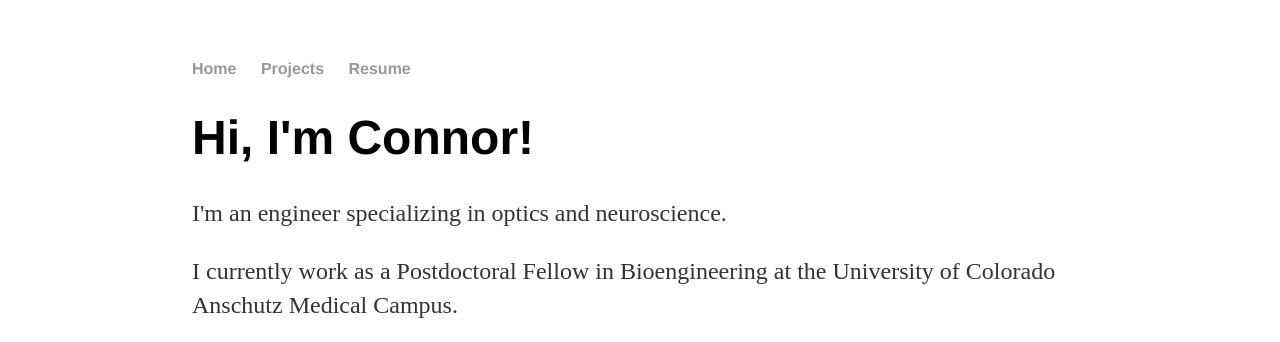
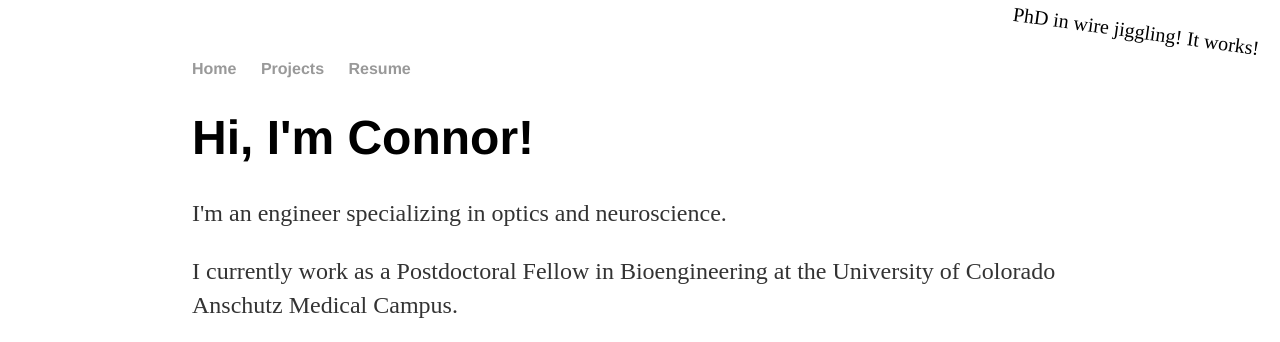
Before and after one commit to ConMark/ConMark.github.io, a Jekyll site: the page built from index.html, in a window 1280 px wide, cut to the strip 0-342 px from the top of the page. Built offline with Jekyll 4.4.1, drawn with Linux system fonts in a browser that asks for light colours; part of the change alters nothing that is shown.

Commit message:
having fun

```diff
--- a/index.html
+++ b/index.html
@@ -21,7 +21,7 @@ title: Connor McCullough, PhD
       right: 20px;
       font-size: 20px;
       transform: rotate(8deg);
-  animation: fade-in-out-scale 1.5s 1.5; /* Reduced animation duration */
+      animation: fade-in-out-scale 1.5s 1.5; /* 5 iterations */
     }
 
     @keyframes fade-in-out-scale {
@@ -49,14 +49,32 @@ title: Connor McCullough, PhD
   </style>
 </head>
 <body>
-  <div class="splash-message">
-    Herobrine is watching...
-  </div>
-</body>
+  <div class="splash-message"></div>
   <script>
     const splashMessage = document.querySelector('.splash-message');
-  splashMessage.addEventListener('animationend', () => {
+    const splashPhrases = [
+      "Now more hireable than ever!!!",
+      "Laser focused on a new job!!",
+      "Click the resume!!",
+	  "Wow, such PhD! Much hire!",
+	  "PhD in wire jiggling! It works!"
+      // Add 7 more phrases to the list
+    ];
+
+    // Randomly select a phrase
+    const randomIndex = Math.floor(Math.random() * splashPhrases.length);
+    const randomPhrase = splashPhrases[randomIndex];
+
+    splashMessage.textContent = randomPhrase;
+
+    let animationCount = 0;
+
+    splashMessage.addEventListener('animationiteration', () => {
+      animationCount++;
+      if (animationCount === 5) {
         splashMessage.remove();
+      }
     });
   </script>
+</body>
 </html>
```
Lines whose indentation alone changed are shown as unchanged.
